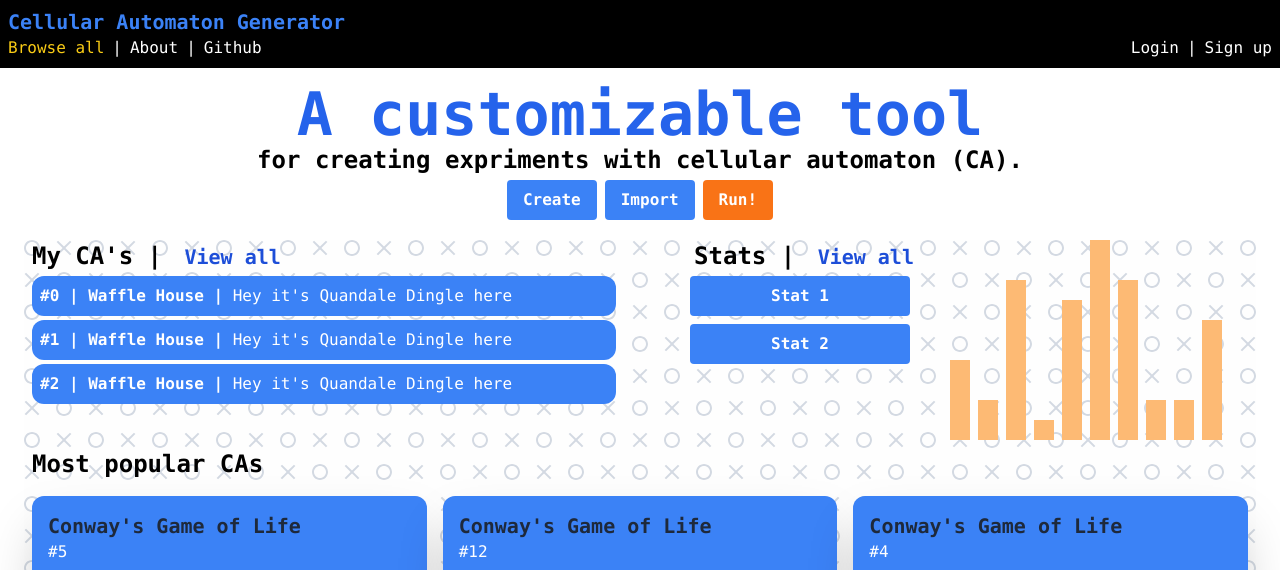
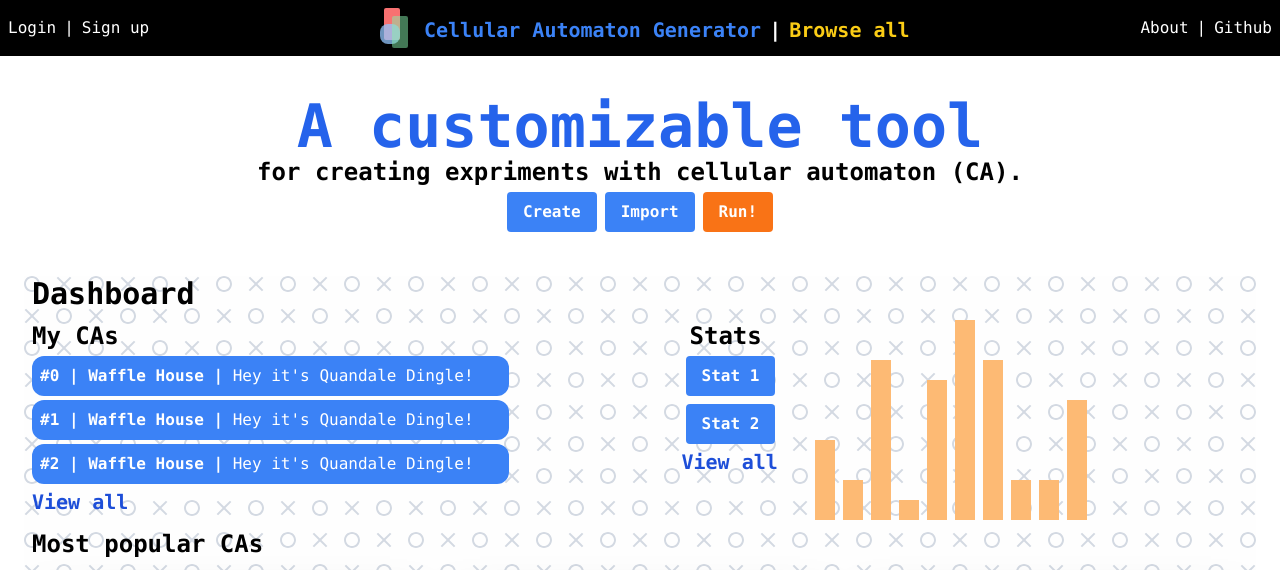
Before and after one commit to tqa3001/just-an-ui, a React (Vite) app: page / in a window 1280 px wide. Shown: the top 570 px of the page. Built offline with nearby package versions, Linux system fonts and the light colour scheme; grey boxes are pictures that could not be loaded.

Commit message:
more stuff

```diff
--- a/src/Components/BarGraph.jsx
+++ b/src/Components/BarGraph.jsx
@@ -1,3 +1,7 @@
+/**
+ * Alternative method using grid: https://css-tricks.com/creating-a-bar-graph-with-css-grid/
+ */
+
 export default function BarGraph({ statType }) {
   const unit = 20;
   return (
--- a/src/Components/Body.jsx
+++ b/src/Components/Body.jsx
@@ -9,7 +9,7 @@ export default function Body() {
   let statType = 0;
   return (
     <div className="px-6">
-      <header className="text-center my-4">
+      <header className="text-center my-10">
         <h1 className="font-bold text-6xl text-blue-600">A customizable tool</h1>
         <h2 className="font-bold text-2xl">for creating expriments with cellular automaton (CA).</h2>
         <div className="flex justify-center">
@@ -20,23 +20,24 @@ export default function Body() {
       </header>
       <div>
         <div className={"mt-4 " + styles.tictactoe}>
-          <div className="flex">
-            <div className="basis-1/2 grow">
-              <span className="text-2xl m-2 font-bold">My CA's | </span>
-              <a href="#" className="text-xl font-bold text-blue-700">View all</a>
+          <h2 className="font-bold text-3xl m-2">Dashboard</h2>
+          <div className="flex justify-between ">
+            <div className="basis-2/5">
+              <span className="text-2xl m-2 font-bold">My CAs</span>
               {[...Array(3).keys()].map((id) =>
-                <CAEntry automaton={{id: id, name: "Waffle House", shortDescription: "Hey it's Quandale Dingle here"}}/>
+                <CAEntry automaton={{id: id, name: "Waffle House", shortDescription: "Hey it's Quandale Dingle!"}}/>
               )}
+              <a href="#" className="w-full text-xl font-bold text-blue-700 m-2">View all</a>
             </div>
-            <div className="basis-1/2 ml-8">
+            <div className="basis-3/5">
               <div className="flex justify-center">
                 <div className="flex flex-col mr-8">
                   <div className="text-cente">
-                    <span className="text-2xl m-2 font-bold">Stats | </span>
-                    <a href="#" className="text-xl font-bold text-blue-700">View all</a>
+                    <span className="text-2xl m-2 font-bold">Stats</span>
                   </div>
-                  <button className={btn}>Stat 1</button>
-                  <button className={btn}>Stat 2</button>
+                  <button className={btn + " min-w-min"}>Stat 1</button>
+                  <button className={btn + " min-w-min"}>Stat 2</button>
+                  <a href="#" className="text-xl font-bold text-blue-700">View all</a>
                 </div>
                 <BarGraph statType={0}/>
               </div>
--- a/src/Components/NavBar.jsx
+++ b/src/Components/NavBar.jsx
@@ -1,23 +1,29 @@
 export default function NavBar() {
   return (
     <div className="bg-black text-white p-2">
-      <div className="font-semibold">
-        <h2>
-          <a href="/" className="text-blue-500 text-xl">Cellular Automaton Generator</a>
-        </h2>
-      </div>
+
       <div className=" flex justify-between">
-        <div>
-          <a href="#" className="text-yellow-400">Browse all</a>
+        <div className="mt-2">
+          <a href="#">Login</a>
           <span className="ml-2 mr-2">|</span>
+          <a href="#">Sign up</a>
+        </div>
+        <div className="flex font-semibold text-xl">
+          <a href="#" className="relative w-7 h-10 mr-4">
+            <div className="absolute left-1 bg-red-400 w-4 h-8 rounded-sm"></div>
+            <div className="absolute bottom-1 rounded-lg opacity-75 w-5 h-5 bg-blue-300"></div>
+            <div className="absolute bottom-0 right-0 opacity-50 bg-green-300 w-4 h-8 rounded-sm"></div>
+          </a>
+          <div className="mt-2">
+            <a href="#" className="text-blue-500">Cellular Automaton Generator</a>
+            <span className="ml-2 mr-2">|</span>
+            <a href="#" className="text-yellow-400">Browse all</a>
+          </div>
+        </div>
+        <div className="mt-2">
           <a href="#">About</a>
           <span className="ml-2 mr-2">|</span>
           <a href="#">Github</a>
-        </div>
-        <div>
-          <a href="#">Login</a>
-          <span className="ml-2 mr-2">|</span>
-          <a href="#">Sign up</a>
         </div>
       </div>
     </div>
```
Also changed, not shown: 1 other file (tests, documents, lock files or other folders).
